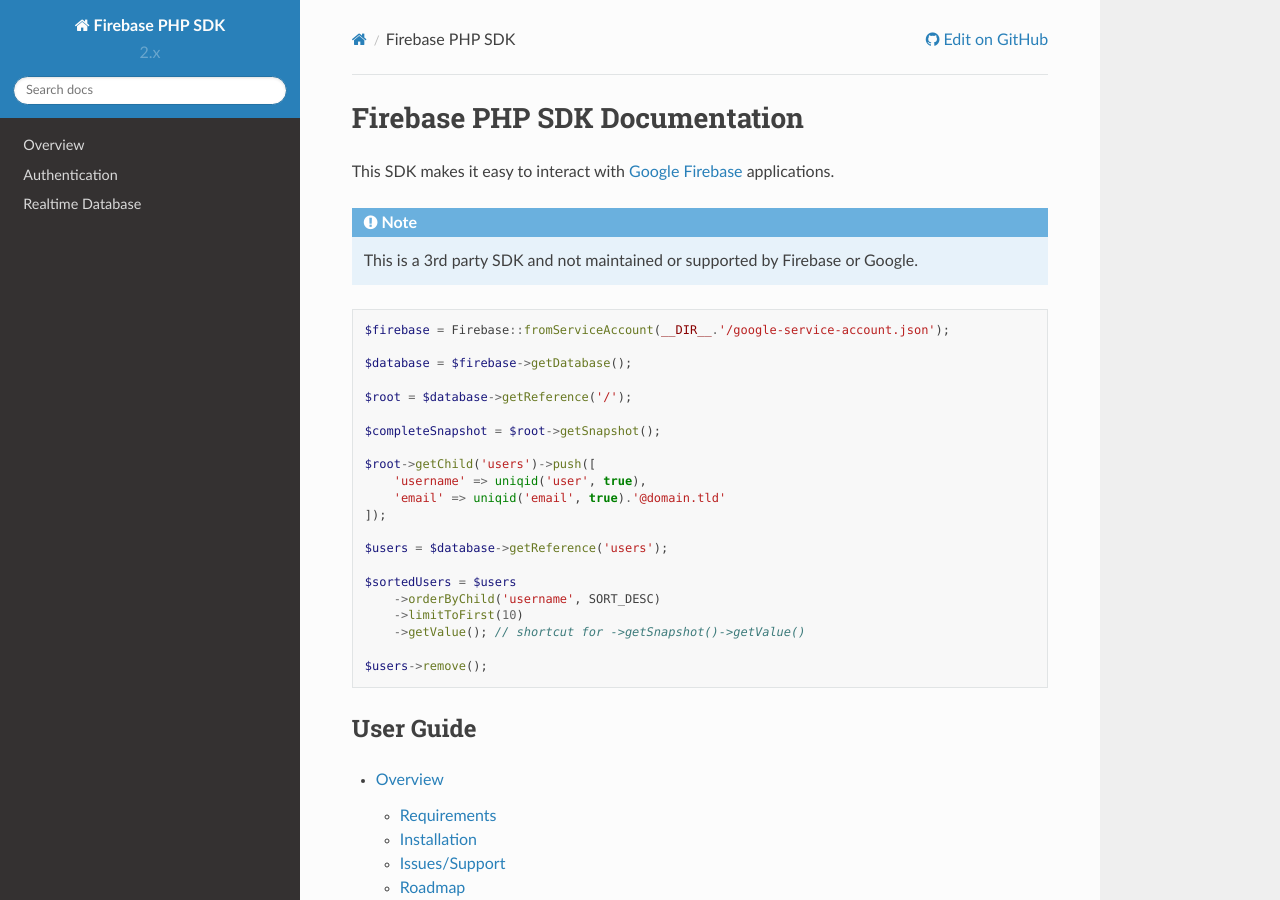
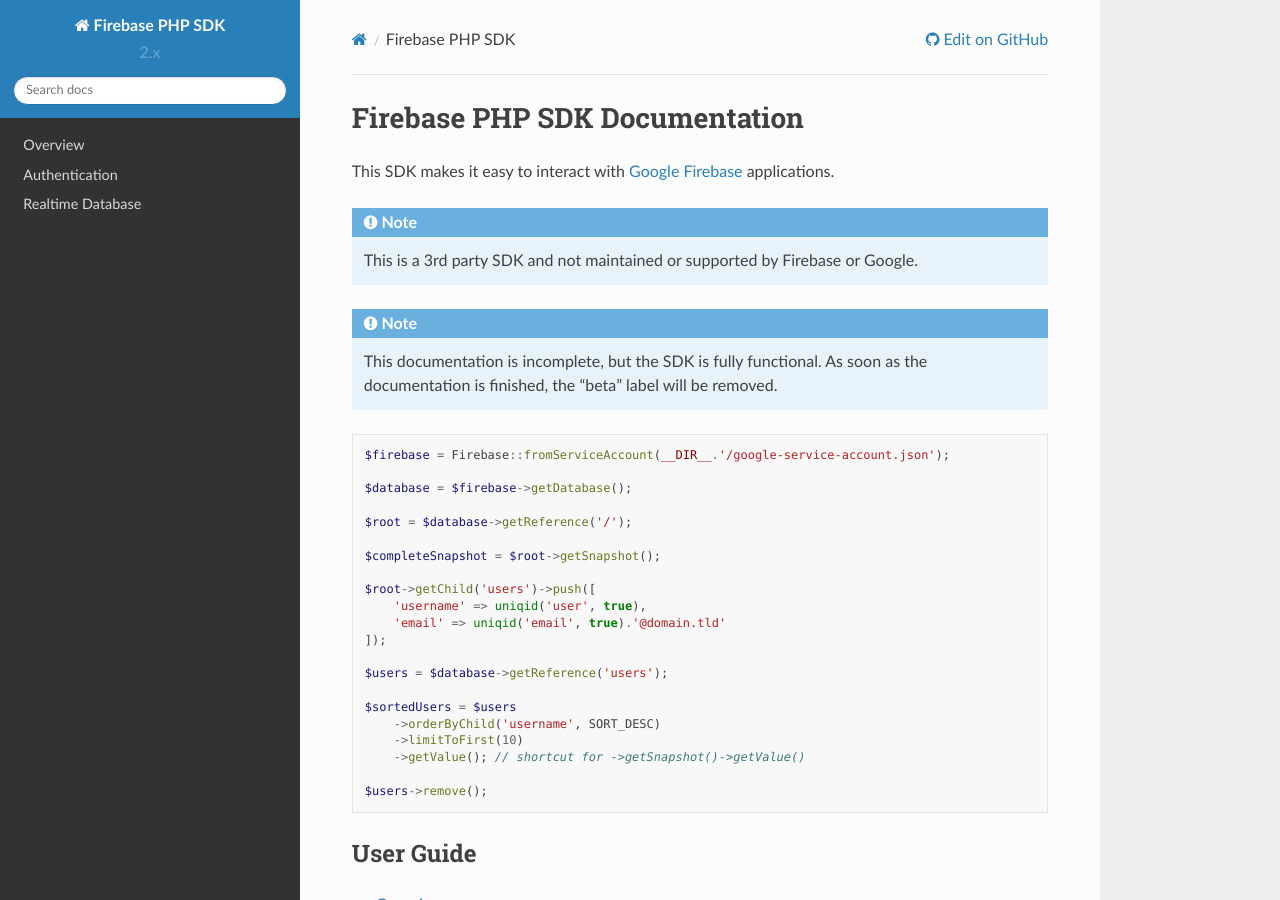
Before and after one commit to kreait/firebase-php, a Sphinx documentation site: the page built from docs/index.rst, in a window 1280 px wide and 900 px high. Built offline with Sphinx 7.4.7 and the Read the Docs theme 2.0.0, drawn with Linux system fonts in a browser that asks for light colours.

Commit message:
Add note about docs and beta status

```diff
--- a/docs/index.rst
+++ b/docs/index.rst
@@ -9,6 +9,10 @@
 
 .. note::
     This is a 3rd party SDK and not maintained or supported by Firebase or Google.
+
+.. note::
+    This documentation is incomplete, but the SDK is fully functional. As soon as the
+    documentation is finished, the "beta" label will be removed.
 
 .. code-block:: php
 
```
